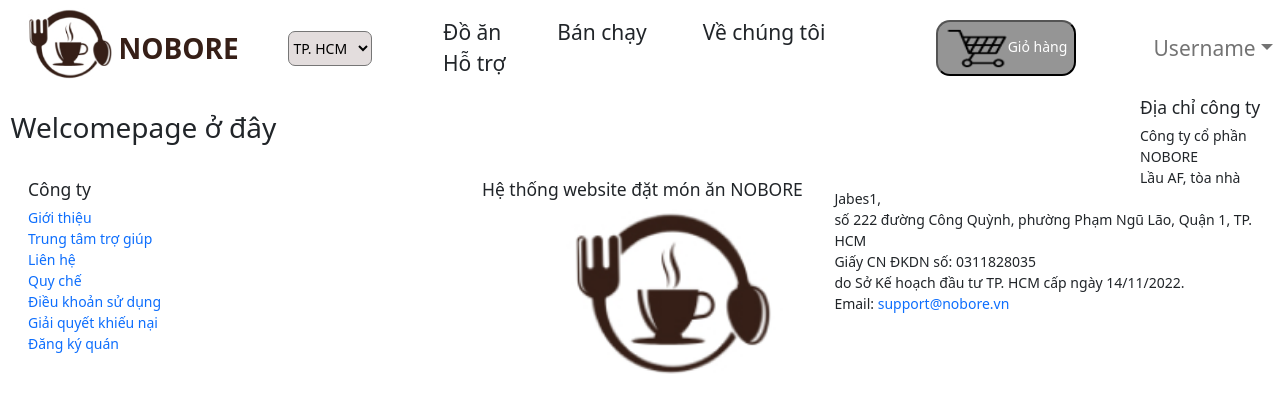
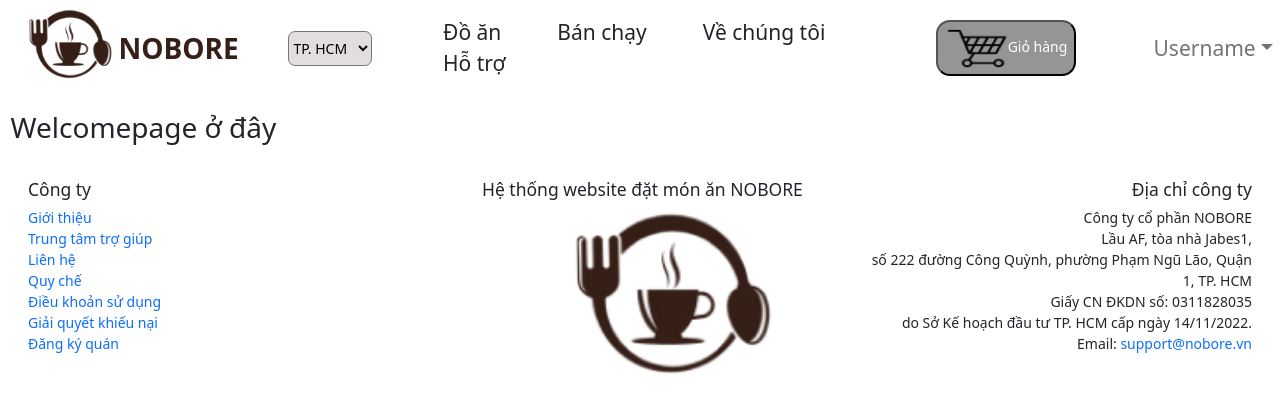
Before and after one commit to huynhtuankiet1805/ProjectCNPM, a React (Create React App) app: page / in a window 1280 px wide. Shown: the top 412 px of the page. Built offline with nearby package versions, Linux system fonts and the light colour scheme.

Commit message:
Update index.js

```diff
--- a/src/components/Layout/DefaultLayout/Footer/index.js
+++ b/src/components/Layout/DefaultLayout/Footer/index.js
@@ -18,7 +18,7 @@
             </div>
             <div><img src={Logo.image} alt="footlogo" id="logo" /></div>
         </div>
-        <div id="address">
+        <div id="companyaddress">
             <h5>Địa chỉ công ty</h5>
             <p>
                 Công ty cổ phần NOBORE <br />
```
